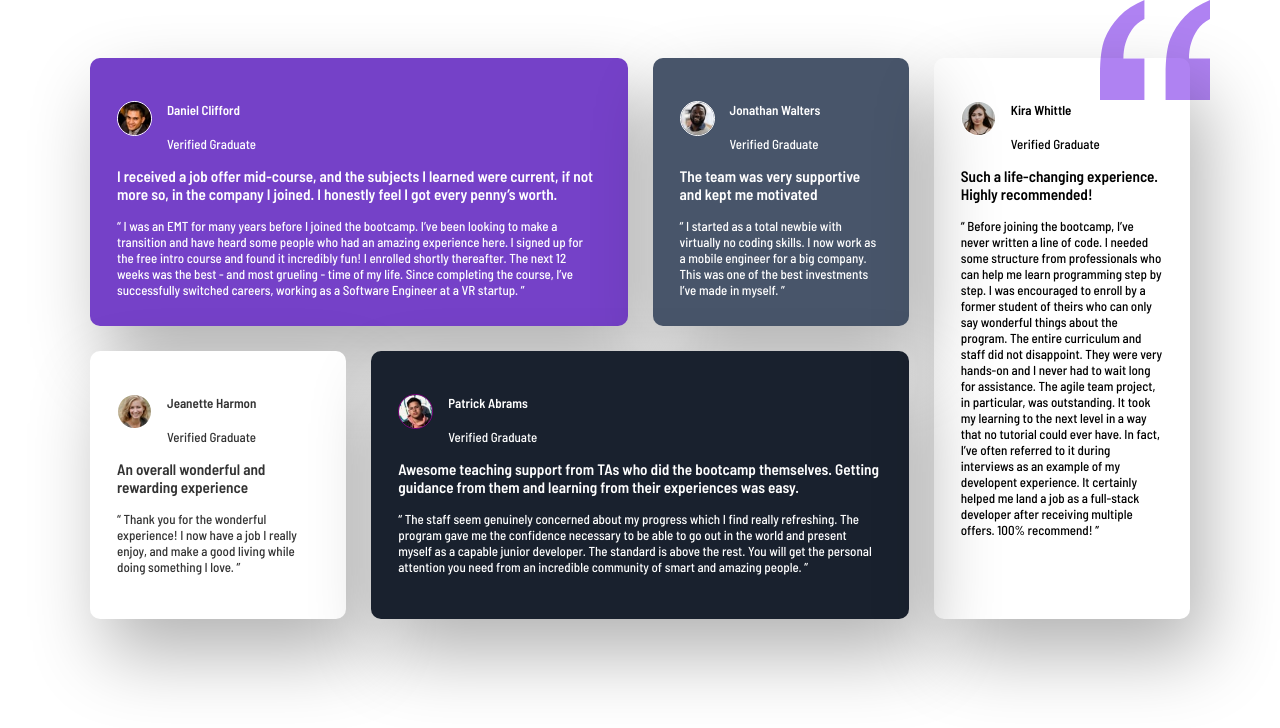
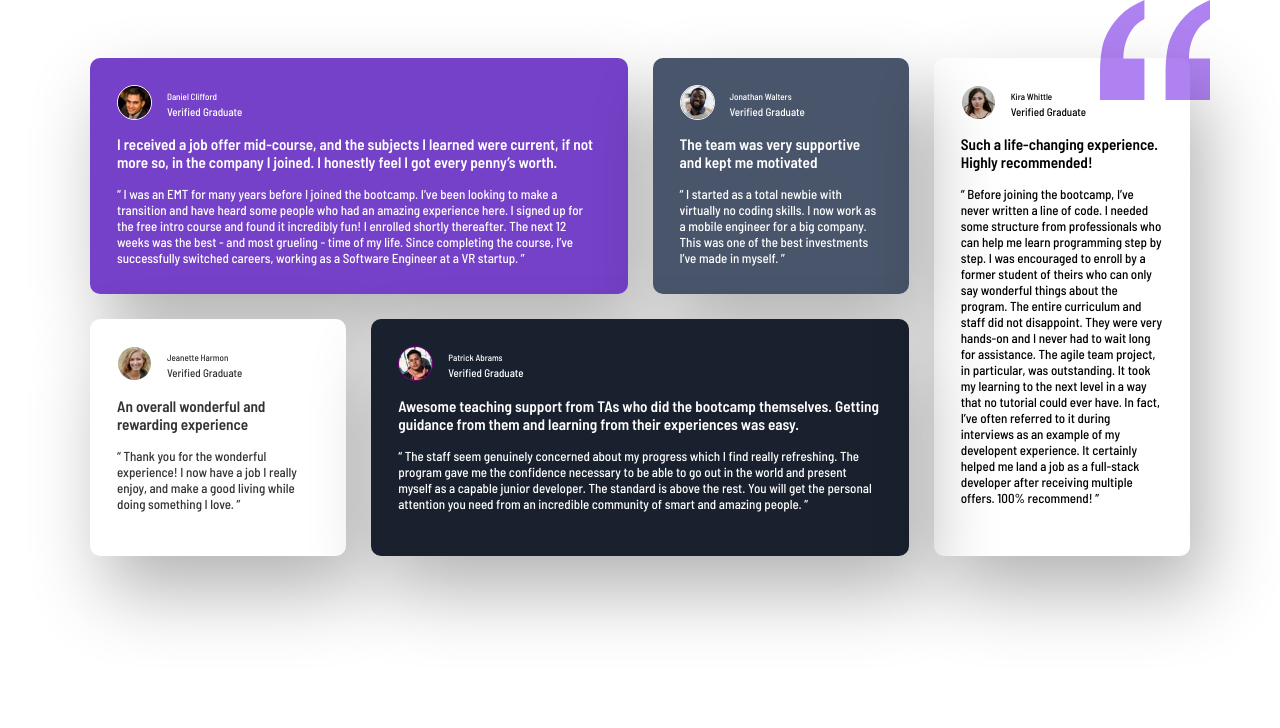
Before and after one commit to niloofardel/first-project, a plain HTML site: page index.html in a window 1280 px wide. Drawn offline with Linux system fonts and the light colour scheme.

Commit message:
add style h4 and span

```diff
--- a/style.css
+++ b/style.css
@@ -83,3 +83,14 @@ body{
     z-index: 0;
     opacity: 90%;
 }
+.user h4{
+    font-weight: normal;
+    margin-top: 5px;
+    margin-bottom: 1px;
+    font-size: 9px;
+}
+.user span{
+        font-weight: 3px;
+        font-size: 11px;
+        margin-top: 0;
+}
```
